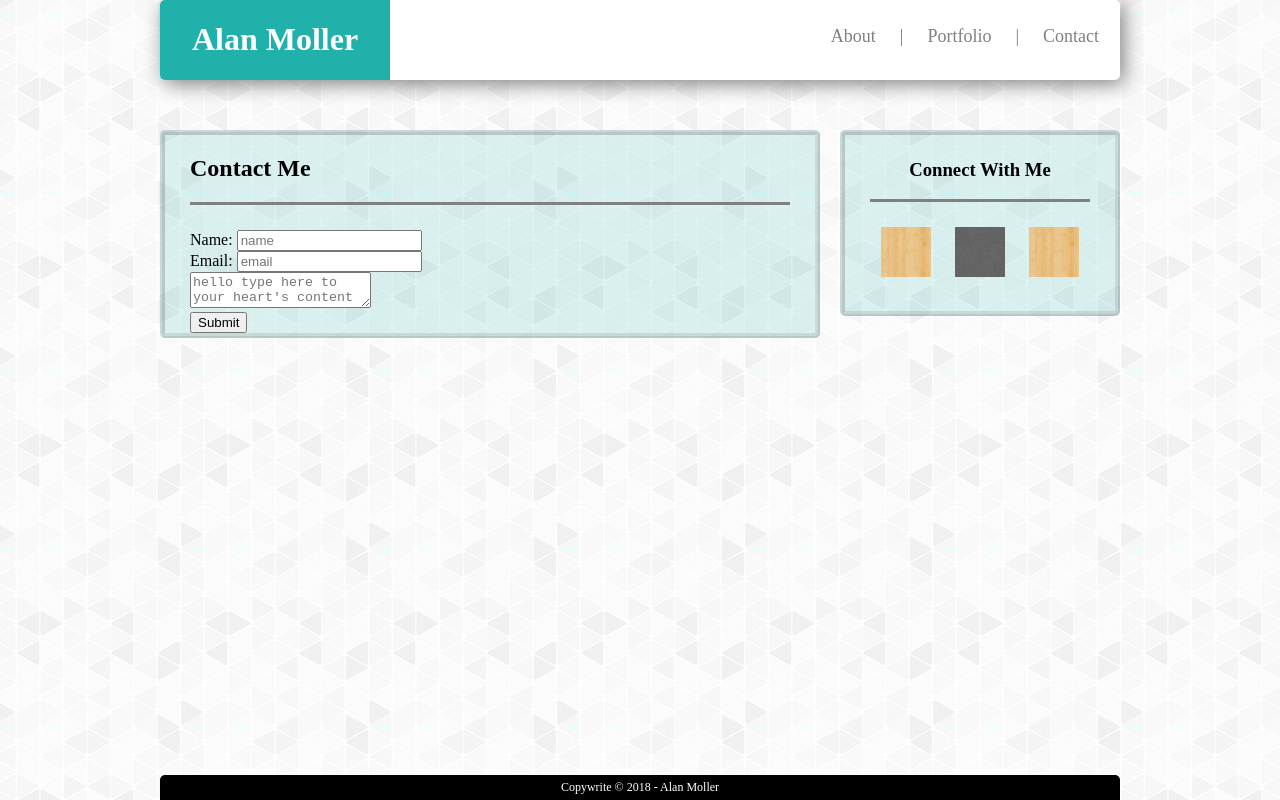
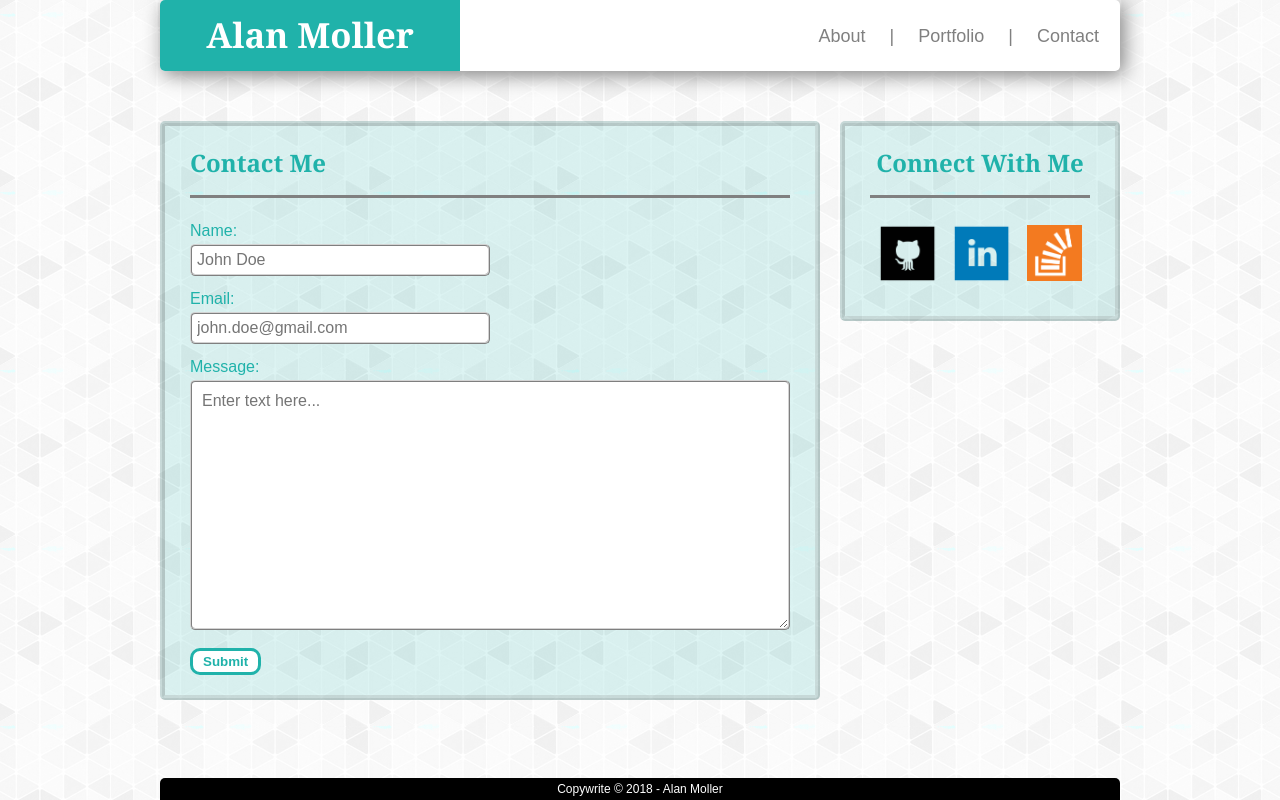
Before and after one commit to almoller/Basic-Portfolio, a plain HTML site: page contact.html in a window 1280 px wide. Drawn offline with Linux system fonts and the light colour scheme.

Commit message:
Add files via upload

```diff
--- a/assets/css/reset.css
+++ b/assets/css/reset.css
@@ -0,0 +1,48 @@
+/* http://meyerweb.com/eric/tools/css/reset/
+   v2.0 | 20110126
+   License: none (public domain)
+*/
+
+html, body, div, span, applet, object, iframe,
+h1, h2, h3, h4, h5, h6, p, blockquote, pre,
+a, abbr, acronym, address, big, cite, code,
+del, dfn, em, img, ins, kbd, q, s, samp,
+small, strike, strong, sub, sup, tt, var,
+b, u, i, center,
+dl, dt, dd, ol, ul, li,
+fieldset, form, label, legend,
+table, caption, tbody, tfoot, thead, tr, th, td,
+article, aside, canvas, details, embed,
+figure, figcaption, footer, header, hgroup,
+menu, nav, output, ruby, section, summary,
+time, mark, audio, video {
+	margin: 0;
+	padding: 0;
+	border: 0;
+	font-size: 100%;
+	font: inherit;
+	vertical-align: baseline;
+}
+/* HTML5 display-role reset for older browsers */
+article, aside, details, figcaption, figure,
+footer, header, hgroup, menu, nav, section {
+	display: block;
+}
+body {
+	line-height: 1;
+}
+ol, ul {
+	list-style: none;
+}
+blockquote, q {
+	quotes: none;
+}
+blockquote:before, blockquote:after,
+q:before, q:after {
+	content: '';
+	content: none;
+}
+table {
+	border-collapse: collapse;
+	border-spacing: 0;
+}
--- a/assets/css/style.css
+++ b/assets/css/style.css
@@ -3,13 +3,31 @@ body {
     margin: 0 auto;
     padding: 0;
     width: 960px;
+    font-family: Arial, 'Helvetica Neue', Helvetica, sans-serif;
 
     display: flex;
     flex-direction: column;
     min-height: 100vh;
 }
 
+h1, h2, h3 {
+    font-family: Georgia, 'Times New Roman', Times, serif;
+    font-weight: bold;
+}
+
+h1 {
+    font-size: 26pt;
+}
+
+h2, h3 {
+    font-size: 24px;
+    color: lightseagreen;
+    margin: 25px 0 20px 0;
+}
+
+
 /* HEADER STYLE */
+
 
 header {
     background: #ffffff;
@@ -26,16 +44,15 @@ header {
     background: lightseagreen;
     border-radius: 5px 0px 0px 5px;
     color: #ffffff;
-    padding: 0px 15px;
-    width: 180px;
+    padding: 18px 25px;
     text-align: center;
     float: left;
-    width: 200px;
+    width: 250px;
 }
 
 .navBar {
     float: right;
-    margin-top: 0px;
+    margin-top: 17px;
 }
 
 .navBar li {
@@ -61,13 +78,6 @@ a:visited {
     margin: 0px -5px;
 }
 
-/*
-.navBar a:active {
-    color: gray;
-    font-weight: bold;
-}
-*/
-
 .navBar a:hover {
     background: lightseagreen;
     color: #ffffff;
@@ -87,7 +97,16 @@ section {
     border-radius: 5px;
     margin-right: 20px;
     margin-bottom: 25px;
+}
 
+.content p {
+    line-height: 23px;
+    margin: 15px 0;
+}
+
+.profilePic {
+    float: left;
+    margin-right: 20px;
 }
 
 .horizontalBar {
@@ -106,41 +125,27 @@ section {
 .folioPic_Container {
     position: relative;
     float: left;
-    margin: 5px 20px 20px 5px;
+    margin: 5px 20px 25px 5px;
 }
-/*
-.folioPic_Text {
-    position: absolute;
-    top: 100px;
-    width: 200px;
-    text-align: center;
-    padding: 15px 0;
-    background: #ffffff;
-}
-*/
+
 .folioPic_Link {
     position: absolute;
     top: 100px;
-    width: 200px;
+    width: 275px;
     text-align: center;
     background: #ffffff;
     padding: 15px 0;
-    /*padding: 15px 65px;*/
     text-decoration: none;
     color: gray;
+    font-weight: bold;
 }
-.folioPic_Text:hover {
-    background: lightseagreen;
-}
+
 .folioPic_Text  a:hover {
     background: lightseagreen;
     color: #ffffff;
+    border-top: 5px #fff double;
+    border-bottom: 5px #fff double;
 }
-
-.folioLink_Section {
-    margin-left: 13%;
-}
-
 
 .connectWrapper {
     float: left;
@@ -149,7 +154,7 @@ section {
     border: 5px ridge rgba(128, 128, 128, 0.2);
     border-radius: 5px;
     padding-bottom: 30px;
-    padding-top: 5px;
+    padding-top: 0;
 }
 
 .connect {
@@ -158,7 +163,63 @@ section {
 }
 
 .mediaLogo {
-    padding: 0px 10px;
+    margin: 0px 5px;
+}
+.mediaLogo_3 {
+    margin: 0px 5px 2px 5px;
+}
+
+.form_Element {
+    margin-bottom: 15px;
+    color: lightseagreen;
+}
+
+input[type=text] {
+    width: 50%;
+    margin-top: 5px;
+    padding: 5px;
+    font-size: 16px;
+    box-sizing: border-box;
+    border: 2px lightgray ridge;
+    border-radius: 5px;
+}
+
+input[type=mail] {
+    width: 50%;
+    margin-top: 5px;
+    padding: 5px;
+    font-size: 16px;
+    box-sizing: border-box;
+    border: 2px lightgray ridge;
+    border-radius: 5px;
+}
+
+textarea {
+    width: 100%;
+    height: 250px;
+    padding: 10px 10px;
+    margin-top: 5px;
+    box-sizing: border-box;
+    border: 2px lightgray ridge;
+    border-radius: 5px;
+    font-size: 16px;
+    font-family: Arial, 'Helvetica Neue', Helvetica, sans-serif;
+    resize: vertical;
+}
+
+button {
+    font-weight: bold;
+    padding: 3px 10px;
+    margin-bottom: 20px;
+    background-color: #fff;
+    color: lightseagreen;
+    border-radius: 10px;
+    border: 3px lightseagreen solid;
+}
+
+button:hover {
+    color: #fff;
+    background-color: lightseagreen;
 }
 
 /*FOOTER*/
@@ -172,5 +233,4 @@ footer {
     text-align: center;
     font-size: 12px;
     border-radius: 5px 5px 0 0;
-    /*opacity: 0.6;*/
 }
--- a/contact.html
+++ b/contact.html
@@ -43,19 +43,23 @@
 
                 <form action="none" method="post">
 
-                    <div class="form_Elements">
+                    <div class="form_Element">
                         <label for="name">Name:</label>
-                        <input type="text" placeholder="name"/>
+                        <br>
+                        <input type="text" placeholder="John Doe"/>
                     </div>
-                    <div class="form_Elements">
+                    <div class="form_Element">
                         <label for="email">Email:</label>
-                        <input type="mail" placeholder="email"/>
+                        <br>
+                        <input type="mail" placeholder="john.doe@gmail.com"/>
                     </div>
-                    <div class="form_Elements">
-                        <textarea id="formTextBox" placeholder="hello type here to your heart's content"></textarea>
+                    <div class="form_Element">
+                        <label for="textarea">Message:</label>
+                        <br>
+                        <textarea placeholder="Enter text here..."></textarea>
                     </div>
-                    <div class="form_Button">
-                        <button type="submit">Submit</button>
+                    <div>
+                        <button type="none">Submit</button>
                     </div>
 
                 </form>
@@ -66,9 +70,9 @@
             <div class="connect">
                 <h3>Connect With Me</h3>
                 <div class="horizontalBar"></div>
-                <a href="http://www.google.com"><img class="mediaLogo" width="50px" height="50px" src="assets/images/purty_wood.png" alt="Github"></a>
-                <a href="http://www.google.com"><img class="mediaLogo" width="50px" height="50px" src="assets/images/grey_wash_wall.png" alt="LinkedIn"></a>
-                <a href="http://www.google.com"><img class="mediaLogo" width="50px" height="50px" src="assets/images/purty_wood.png" alt="Stack Overflow"></a>
+                <a href="https://github.com/almoller"><img class="mediaLogo" height="60px" src="assets/images/gitHub.png" alt="Github"></a>
+                <a href="https://www.linkedin.com/in/alan-moller-ab7886b"><img class="mediaLogo" height="60px" src="assets/images/linked_in.png" alt="LinkedIn"></a>
+                <a href="https://stackoverflow.com/users/9307333/a-moller?tab=profile"><img class="mediaLogo_3" height="55.5px" src="assets/images/stack_overflow2.png" alt="Stack Overflow"></a>
             </div>
         </div>
     </section>
```
Also changed, not shown: index.html (+14 -10 lines), portfolio.html (+15 -15 lines), assets/images/3D_Monument.png (added), assets/images/digital-imaging.png (added), assets/images/gitHub.png (added), assets/images/hotRod.png (added), assets/images/inversion.png (added), assets/images/linked_in.png (added), assets/images/photography.png (added), assets/images/profilePic.png (added), assets/images/stack_overflow.png (added), assets/images/stack_overflow2.png (added), assets/images/type_layout.png (added).
